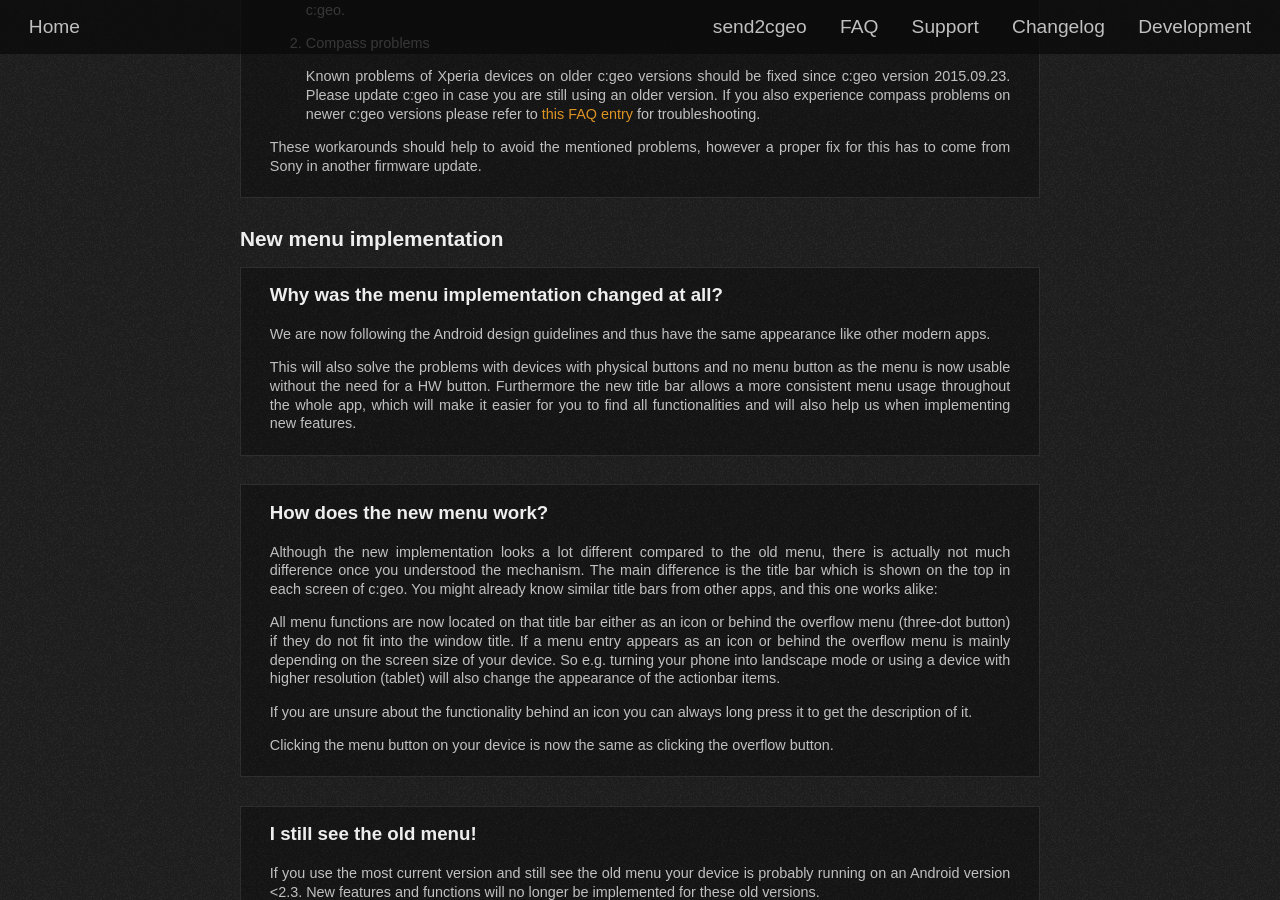
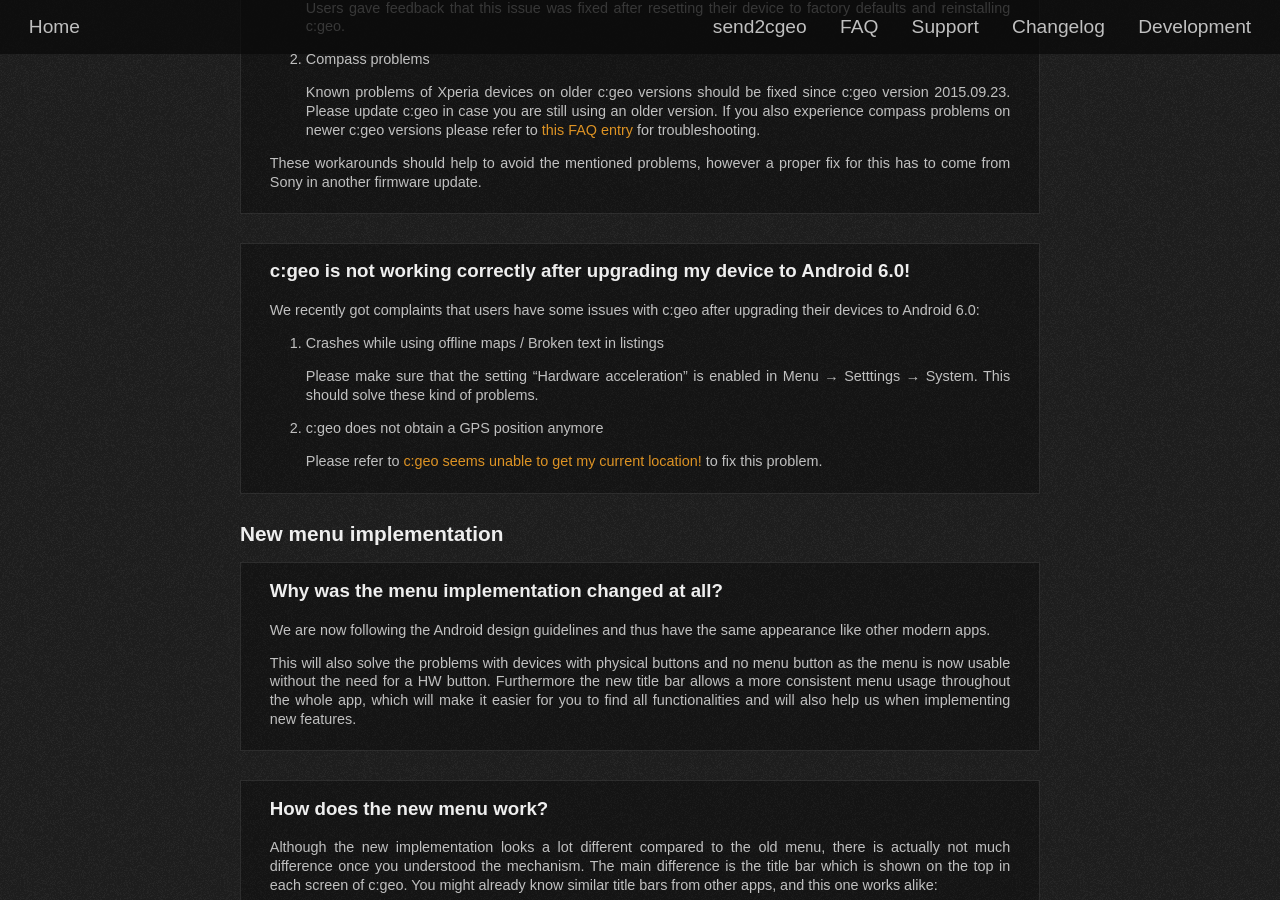
Before and after one commit to cgeo/cgeo.github.io, a Jekyll site: the page built from faq.html, in a window 1280 px wide and 900 px high, scrolled down 29819 px. Built offline with Jekyll 4.4.1, drawn with Linux system fonts in a browser that asks for light colours; some web fonts are replaced; some of the changed text lies outside the part shown.

Commit message:
New FAQ entry regarding Android 6 problems
As reported on Support mail.
Refer also to: https://github.com/cgeo/cgeo/issues/5598

```diff
--- a/_data/faq.yml
+++ b/_data/faq.yml
@@ -1166,6 +1166,20 @@
 
             These workarounds should help to avoid the mentioned problems, however a proper fix for this has to come from Sony in another firmware update.
 
+      - title: c:geo is not working correctly after upgrading my device to Android 6.0!
+        id: android6
+        content: |
+            We recently got complaints that users have some issues with c:geo after upgrading their devices to Android 6.0:
+
+            1. Crashes while using offline maps / Broken text in listings
+
+                Please make sure that the setting "Hardware acceleration" is enabled in Menu → Setttings → System.
+                This should solve these kind of problems.
+
+            2.  c:geo does not obtain a GPS position anymore
+
+                Please refer to [c:geo seems unable to get my current location!](./faq.html#no-location) to fix this problem.
+
 - title: New menu implementation
   items:
 
```
